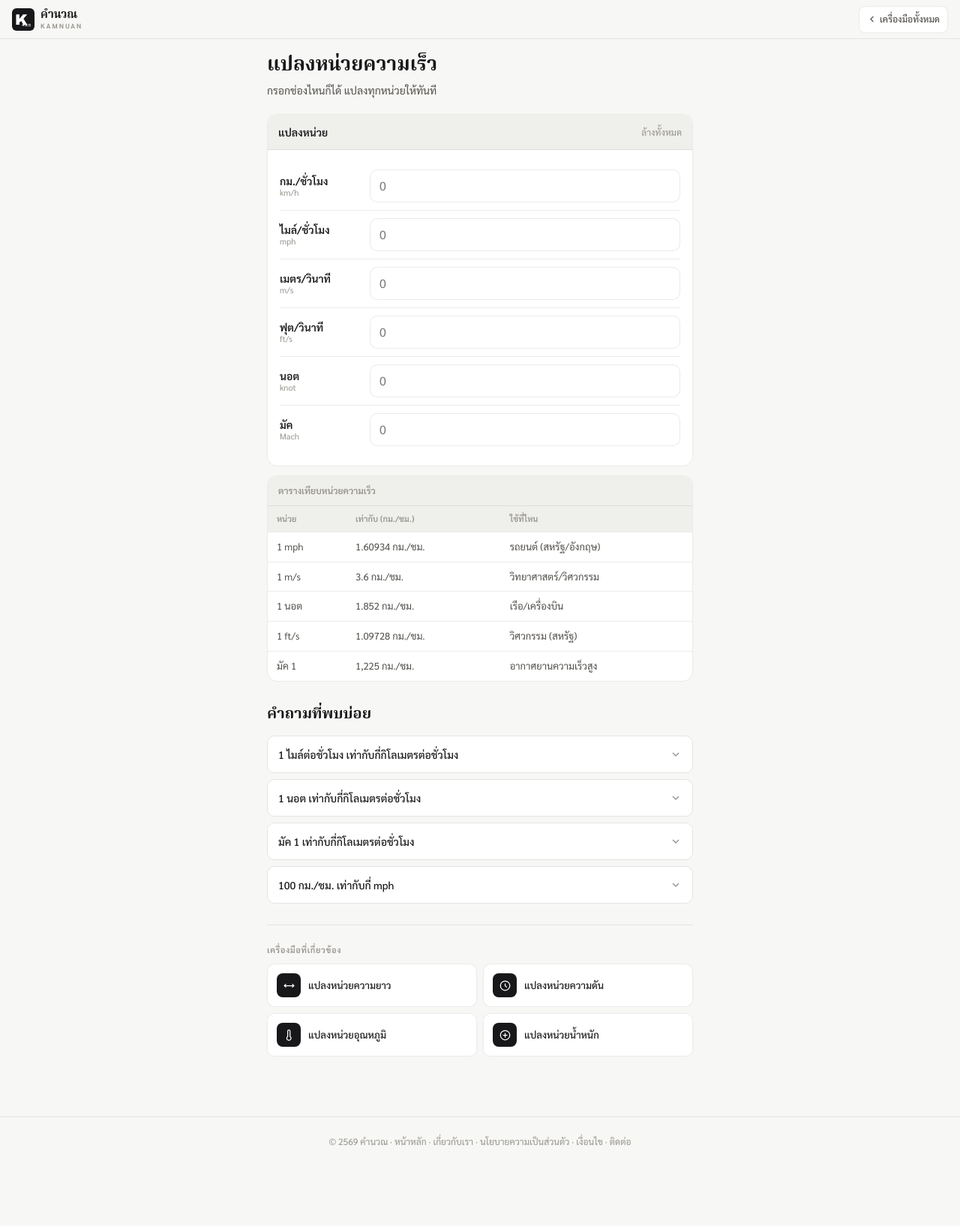
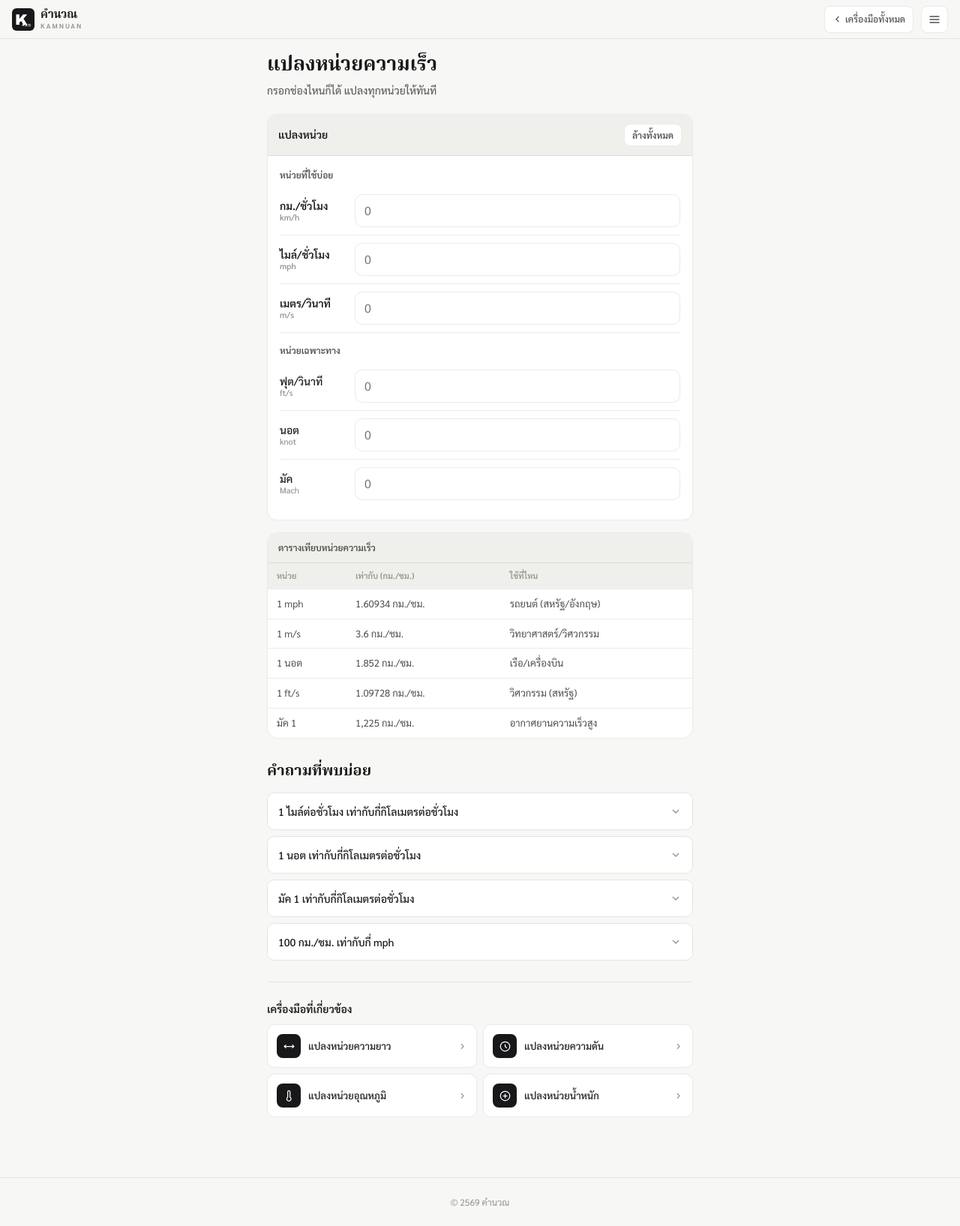
Before and after one commit to pntsm12/kamnuankhwamrew, a plain HTML site: page index.html in a window 1280 px wide. Shown: the whole page at 75% size. Before the commit the page ends 1554 px from the top, so only its background shows below. Drawn offline with Linux system fonts and the light colour scheme.

Commit message:
index.html

```diff
--- a/index.html
+++ b/index.html
@@ -3,10 +3,10 @@
 <head>
 <meta charset="UTF-8">
 <meta name="viewport" content="width=device-width, initial-scale=1.0, viewport-fit=cover">
-<title>แปลงหน่วยความเร็ว — กม./ชม. ไมล์/ชม. เมตร/วินาที นอต มัค</title>
+<title>แปลงหน่วยความเร็ว | กม./ชม. ไมล์/ชม. เมตร/วินาที นอต มัค</title>
 <meta name="description" content="แปลงหน่วยความเร็วได้ทันที กม./ชม. ไมล์/ชม. เมตร/วินาที ฟุต/วินาที นอต และมัค กรอกช่องไหนก็ได้">
 <link rel="canonical" href="https://kamnuan.net/kamnuankhwamrew/">
-<meta property="og:title" content="แปลงหน่วยความเร็ว — กม./ชม. ไมล์/ชม. นอต มัค">
+<meta property="og:title" content="แปลงหน่วยความเร็ว | กม./ชม. ไมล์/ชม. นอต มัค">
 <meta property="og:description" content="แปลงหน่วยความเร็ว กม./ชม. ไมล์/ชม. เมตร/วินาที นอต มัค กรอกช่องไหนก็ได้">
 <meta property="og:type" content="website">
 <meta property="og:url" content="https://kamnuan.net/kamnuankhwamrew/">
@@ -32,6 +32,15 @@ header{position:sticky;top:0;z-index:100;height:52px;display:flex;align-items:ce
 .logo-en{font-size:9px;font-weight:600;color:#96938C;letter-spacing:2px;}
 .back-btn{display:inline-flex;align-items:center;gap:4px;height:36px;padding:0 10px;border:1px solid var(--b0);border-radius:8px;background:#FFFFFF;font-family:'Sarabun',sans-serif;font-size:12px;font-weight:500;color:#52504C;text-decoration:none;white-space:nowrap;}
 .back-btn svg{width:13px;height:13px;stroke:currentColor;stroke-width:2;fill:none;stroke-linecap:round;stroke-linejoin:round;}
+.menu-wrap{position:relative;flex-shrink:0;}
+.menu-btn{width:36px;height:36px;flex-shrink:0;display:flex;align-items:center;justify-content:center;border:1px solid var(--b0);border-radius:8px;background:#FFFFFF;cursor:pointer;padding:0;transition:transform .1s ease;}
+.menu-btn:active{transform:scale(.94);}
+.menu-btn svg{width:16px;height:16px;stroke:#52504C;stroke-width:2;stroke-linecap:round;}
+.menu-panel{position:absolute;top:44px;right:0;min-width:190px;background:#FFFFFF;border:1px solid var(--b0);border-radius:var(--r);box-shadow:0 8px 24px rgba(0,0,0,0.14);padding:6px;opacity:0;transform:scale(.96) translateY(-4px);transform-origin:top right;pointer-events:none;transition:opacity .15s ease,transform .15s ease;z-index:200;}
+.menu-panel.open{opacity:1;transform:scale(1) translateY(0);pointer-events:auto;}
+.menu-panel a{display:block;padding:11px 12px;border-radius:8px;font-family:'Sarabun',sans-serif;font-size:13px;color:#18181A;text-decoration:none;}
+.menu-panel a:active{background:#EFEFEC;}
+@media(hover:hover){.menu-panel a:hover{background:#EFEFEC;}}
 .page{width:100%;max-width:600px;margin:0 auto;padding:20px 16px 80px;}
 .page-hd{margin-bottom:20px;}
 .page-hd h1{font-family:'Noto Serif Thai',serif;font-size:clamp(20px,5vw,26px);font-weight:700;color:#18181A;line-height:1.2;}
@@ -39,16 +48,23 @@ header{position:sticky;top:0;z-index:100;height:52px;display:flex;align-items:ce
 .card{background:#FFFFFF;border:1px solid var(--b0);border-radius:var(--r-lg);overflow:hidden;margin-bottom:12px;width:100%;}
 .card-head{display:flex;align-items:center;justify-content:space-between;padding:12px 14px;border-bottom:1px solid var(--b0);background:#EFEFEC;}
 .card-head-title{font-size:14px;font-weight:600;color:#18181A;}
-.clear-btn{font-size:12px;color:#96938C;background:none;border:none;cursor:pointer;font-family:'Sarabun',sans-serif;}
+.clear-btn{font-size:12px;font-weight:600;color:#52504C;background:#FFFFFF;border:1px solid var(--b0);border-radius:8px;padding:6px 10px;cursor:pointer;font-family:'Sarabun',sans-serif;transition:transform .1s ease;}
+.clear-btn:active{transform:scale(.96);background:#F7F7F5;}
 .card-body{padding:16px;}
+.unit-group-label{font-size:12px;font-weight:700;color:#52504C;padding:14px 0 6px;}
+.unit-group-label:first-child{padding-top:0;}
 .unit-row{display:flex;align-items:center;gap:10px;padding:10px 0;border-bottom:1px solid var(--b0);}
 .unit-row:last-child{border-bottom:none;}
-.unit-lbl{font-size:14px;font-weight:600;color:#18181A;width:110px;flex-shrink:0;line-height:1.3;}
-.unit-sub{font-size:11px;color:#96938C;font-weight:400;display:block;}
+.unit-lbl{font-size:14px;color:#18181A;font-weight:500;width:90px;flex-shrink:0;line-height:1.3;}
+.unit-row.primary .unit-lbl{font-weight:600;}
+.unit-sub{font-size:11px;color:#96938C;display:block;}
 .unit-input{flex:1;min-width:0;height:44px;padding:0 12px;border:1px solid var(--b0);border-radius:var(--r);background:#FFFFFF;font-family:'Sarabun',sans-serif;font-size:16px;color:#18181A;outline:none;}
 .unit-input:focus{border-color:#18181A;}
-.info-table-wrap{margin-top:12px;background:#FFFFFF;border:1px solid var(--b0);border-radius:var(--r-lg);overflow:hidden;}
-.info-table-title{padding:10px 14px;font-size:12px;font-weight:600;color:#96938C;border-bottom:1px solid var(--b0);background:#EFEFEC;}
+@keyframes unitFlash{from{background:#EFEFEC;}to{background:#FFFFFF;}}
+.unit-input.flash{animation:unitFlash .6s ease;}
+@media(prefers-reduced-motion:reduce){.unit-input.flash{animation:none;}}
+.info-table-wrap{margin-top:16px;background:#FFFFFF;border:1px solid var(--b0);border-radius:var(--r-lg);overflow:hidden;}
+.info-table-title{padding:10px 14px;font-size:12px;font-weight:700;color:#52504C;border-bottom:1px solid var(--b0);background:#EFEFEC;}
 .info-table{width:100%;border-collapse:collapse;font-size:13px;}
 .info-table th{padding:8px 12px;text-align:left;font-size:11px;font-weight:600;color:#96938C;border-bottom:1px solid var(--b0);background:#EFEFEC;}
 .info-table td{padding:9px 12px;color:#52504C;border-bottom:1px solid var(--b0);}
@@ -63,12 +79,15 @@ header{position:sticky;top:0;z-index:100;height:52px;display:flex;align-items:ce
 .faq-a.open{max-height:300px;padding:14px;}
 .faq-a strong{color:#18181A;}
 .related-wrap{margin-top:28px;padding-top:24px;border-top:1px solid var(--b0);}
-.related-title{font-size:11px;font-weight:600;color:#96938C;letter-spacing:.06em;text-transform:uppercase;margin-bottom:10px;}
-.related-grid{display:grid;grid-template-columns:1fr 1fr;gap:8px;}
-.related-card{display:flex;align-items:center;gap:10px;padding:12px;background:#FFFFFF;border:1px solid var(--b0);border-radius:var(--r);text-decoration:none;}
+.related-title{font-size:14px;font-weight:600;color:#18181A;margin-bottom:10px;}
+.related-grid{display:grid;grid-template-columns:minmax(0,1fr) minmax(0,1fr);gap:8px;}
+.related-card{display:flex;align-items:center;gap:10px;padding:12px;background:#FFFFFF;border:1px solid var(--b0);border-radius:var(--r);text-decoration:none;transition:transform .1s ease,border-color .15s ease;}
+.related-card:active{transform:scale(.97);}
+@media(hover:hover){.related-card:hover{border-color:var(--b1);}}
 .related-ico{width:32px;height:32px;border-radius:8px;background:#18181A;display:flex;align-items:center;justify-content:center;flex-shrink:0;}
 .related-ico svg{width:15px;height:15px;stroke:#FFFFFF;stroke-width:2;fill:none;stroke-linecap:round;stroke-linejoin:round;}
-.related-name{font-size:13px;font-weight:500;color:#18181A;}
+.related-name{font-size:13px;font-weight:500;color:#18181A;flex:1;min-width:0;}
+.related-arrow{width:13px;height:13px;stroke:#96938C;stroke-width:2;fill:none;flex-shrink:0;}
 footer{border-top:1px solid var(--b0);padding:20px 16px;text-align:center;font-size:12px;color:#96938C;line-height:2;}
 footer a{color:#96938C;text-decoration:none;}
 </style>
@@ -91,6 +110,17 @@ footer a{color:#96938C;text-decoration:none;}
     <div class="logo-t"><span class="logo-th">คำนวณ</span><span class="logo-en">KAMNUAN</span></div>
   </a>
   <a class="back-btn" href="/"><svg viewBox="0 0 24 24"><polyline points="15 18 9 12 15 6"/></svg>เครื่องมือทั้งหมด</a>
+  <div class="menu-wrap">
+    <button class="menu-btn" id="menuBtn" aria-haspopup="true" aria-expanded="false" aria-label="เมนู" onclick="toggleMenu(event)" type="button">
+      <svg viewBox="0 0 24 24"><line x1="3" y1="6" x2="21" y2="6"/><line x1="3" y1="12" x2="21" y2="12"/><line x1="3" y1="18" x2="21" y2="18"/></svg>
+    </button>
+    <div class="menu-panel" id="menuPanel" role="menu">
+      <a href="/about.html" role="menuitem">เกี่ยวกับเรา</a>
+      <a href="/privacy.html" role="menuitem">นโยบายความเป็นส่วนตัว</a>
+      <a href="/terms.html" role="menuitem">เงื่อนไข</a>
+      <a href="/contact.html" role="menuitem">ติดต่อ</a>
+    </div>
+  </div>
 </header>
 
 <div class="page">
@@ -105,12 +135,14 @@ footer a{color:#96938C;text-decoration:none;}
       <button class="clear-btn" onclick="clearAll()" type="button">ล้างทั้งหมด</button>
     </div>
     <div class="card-body">
-      <div class="unit-row"><span class="unit-lbl">กม./ชั่วโมง<span class="unit-sub">km/h</span></span><input class="unit-input" id="f-kmh" type="number" placeholder="0" min="0" inputmode="decimal" oninput="convert('kmh')"></div>
-      <div class="unit-row"><span class="unit-lbl">ไมล์/ชั่วโมง<span class="unit-sub">mph</span></span><input class="unit-input" id="f-mph" type="number" placeholder="0" min="0" inputmode="decimal" oninput="convert('mph')"></div>
-      <div class="unit-row"><span class="unit-lbl">เมตร/วินาที<span class="unit-sub">m/s</span></span><input class="unit-input" id="f-ms" type="number" placeholder="0" min="0" inputmode="decimal" oninput="convert('ms')"></div>
-      <div class="unit-row"><span class="unit-lbl">ฟุต/วินาที<span class="unit-sub">ft/s</span></span><input class="unit-input" id="f-fts" type="number" placeholder="0" min="0" inputmode="decimal" oninput="convert('fts')"></div>
-      <div class="unit-row"><span class="unit-lbl">นอต<span class="unit-sub">knot</span></span><input class="unit-input" id="f-knot" type="number" placeholder="0" min="0" inputmode="decimal" oninput="convert('knot')"></div>
-      <div class="unit-row"><span class="unit-lbl">มัค<span class="unit-sub">Mach</span></span><input class="unit-input" id="f-mach" type="number" placeholder="0" min="0" inputmode="decimal" oninput="convert('mach')"></div>
+      <div class="unit-group-label">หน่วยที่ใช้บ่อย</div>
+      <div class="unit-row primary"><label class="unit-lbl" for="f-kmh">กม./ชั่วโมง<span class="unit-sub">km/h</span></label><input class="unit-input" id="f-kmh" type="number" placeholder="0" min="0" inputmode="decimal" aria-live="polite" aria-atomic="true" oninput="convert('kmh')"></div>
+      <div class="unit-row primary"><label class="unit-lbl" for="f-mph">ไมล์/ชั่วโมง<span class="unit-sub">mph</span></label><input class="unit-input" id="f-mph" type="number" placeholder="0" min="0" inputmode="decimal" aria-live="polite" aria-atomic="true" oninput="convert('mph')"></div>
+      <div class="unit-row primary"><label class="unit-lbl" for="f-ms">เมตร/วินาที<span class="unit-sub">m/s</span></label><input class="unit-input" id="f-ms" type="number" placeholder="0" min="0" inputmode="decimal" aria-live="polite" aria-atomic="true" oninput="convert('ms')"></div>
+      <div class="unit-group-label">หน่วยเฉพาะทาง</div>
+      <div class="unit-row"><label class="unit-lbl" for="f-fts">ฟุต/วินาที<span class="unit-sub">ft/s</span></label><input class="unit-input" id="f-fts" type="number" placeholder="0" min="0" inputmode="decimal" aria-live="polite" aria-atomic="true" oninput="convert('fts')"></div>
+      <div class="unit-row"><label class="unit-lbl" for="f-knot">นอต<span class="unit-sub">knot</span></label><input class="unit-input" id="f-knot" type="number" placeholder="0" min="0" inputmode="decimal" aria-live="polite" aria-atomic="true" oninput="convert('knot')"></div>
+      <div class="unit-row"><label class="unit-lbl" for="f-mach">มัค<span class="unit-sub">Mach</span></label><input class="unit-input" id="f-mach" type="number" placeholder="0" min="0" inputmode="decimal" aria-live="polite" aria-atomic="true" oninput="convert('mach')"></div>
     </div>
   </div>
 
@@ -151,39 +183,71 @@ footer a{color:#96938C;text-decoration:none;}
   <div class="related-wrap">
     <div class="related-title">เครื่องมือที่เกี่ยวข้อง</div>
     <div class="related-grid">
-      <a class="related-card" href="/kamnuankhwamyao/"><div class="related-ico"><svg viewBox="0 0 24 24"><path d="M5 9l-3 3 3 3"/><path d="M19 9l3 3-3 3"/><line x1="2" y1="12" x2="22" y2="12"/></svg></div><span class="related-name">แปลงหน่วยความยาว</span></a>
-      <a class="related-card" href="/kamnuanpressure/"><div class="related-ico"><svg viewBox="0 0 24 24"><circle cx="12" cy="12" r="10"/><path d="M12 8v4l3 3"/></svg></div><span class="related-name">แปลงหน่วยความดัน</span></a>
-      <a class="related-card" href="/kamnuanunhaphum/"><div class="related-ico"><svg viewBox="0 0 24 24"><path d="M14 14.76V3.5a2.5 2.5 0 0 0-5 0v11.26a4.5 4.5 0 1 0 5 0z"/></svg></div><span class="related-name">แปลงหน่วยอุณหภูมิ</span></a>
-      <a class="related-card" href="/kamnuannamnak/"><div class="related-ico"><svg viewBox="0 0 24 24"><circle cx="12" cy="12" r="10"/><line x1="8" y1="12" x2="16" y2="12"/><line x1="12" y1="8" x2="12" y2="16"/></svg></div><span class="related-name">แปลงหน่วยน้ำหนัก</span></a>
+      <a class="related-card" href="/kamnuankhwamyao/"><div class="related-ico"><svg viewBox="0 0 24 24"><path d="M5 9l-3 3 3 3"/><path d="M19 9l3 3-3 3"/><line x1="2" y1="12" x2="22" y2="12"/></svg></div><span class="related-name">แปลงหน่วยความยาว</span><svg class="related-arrow" viewBox="0 0 24 24"><polyline points="9 18 15 12 9 6"/></svg></a>
+      <a class="related-card" href="/kamnuanpressure/"><div class="related-ico"><svg viewBox="0 0 24 24"><circle cx="12" cy="12" r="10"/><path d="M12 8v4l3 3"/></svg></div><span class="related-name">แปลงหน่วยความดัน</span><svg class="related-arrow" viewBox="0 0 24 24"><polyline points="9 18 15 12 9 6"/></svg></a>
+      <a class="related-card" href="/kamnuanunhaphum/"><div class="related-ico"><svg viewBox="0 0 24 24"><path d="M14 14.76V3.5a2.5 2.5 0 0 0-5 0v11.26a4.5 4.5 0 1 0 5 0z"/></svg></div><span class="related-name">แปลงหน่วยอุณหภูมิ</span><svg class="related-arrow" viewBox="0 0 24 24"><polyline points="9 18 15 12 9 6"/></svg></a>
+      <a class="related-card" href="/kamnuannamnak/"><div class="related-ico"><svg viewBox="0 0 24 24"><circle cx="12" cy="12" r="10"/><line x1="8" y1="12" x2="16" y2="12"/><line x1="12" y1="8" x2="12" y2="16"/></svg></div><span class="related-name">แปลงหน่วยน้ำหนัก</span><svg class="related-arrow" viewBox="0 0 24 24"><polyline points="9 18 15 12 9 6"/></svg></a>
     </div>
   </div>
 </div>
 
-<footer role="contentinfo">
-  <p>© 2569 คำนวณ · <a href="/">หน้าหลัก</a> · <a href="/about.html">เกี่ยวกับเรา</a> · <a href="/privacy.html">นโยบายความเป็นส่วนตัว</a> · <a href="/terms.html">เงื่อนไข</a> · <a href="/contact.html">ติดต่อ</a></p>
-</footer>
+<footer role="contentinfo"><p>© 2569 คำนวณ</p></footer>
 
 <script>
 function toggleFaq(btn){const e=btn.getAttribute('aria-expanded')==='true';btn.setAttribute('aria-expanded',String(!e));btn.nextElementSibling.classList.toggle('open',!e);}
 
+function toggleMenu(e){
+  e.stopPropagation();
+  const panel=document.getElementById('menuPanel');
+  const btn=document.getElementById('menuBtn');
+  const open=panel.classList.toggle('open');
+  btn.setAttribute('aria-expanded',String(open));
+}
+document.addEventListener('click',function(e){
+  const panel=document.getElementById('menuPanel');
+  const btn=document.getElementById('menuBtn');
+  if(panel.classList.contains('open') && !panel.contains(e.target) && e.target!==btn){
+    panel.classList.remove('open');
+    btn.setAttribute('aria-expanded','false');
+  }
+});
+document.addEventListener('keydown',function(e){
+  if(e.key==='Escape'){
+    const panel=document.getElementById('menuPanel');
+    if(panel.classList.contains('open')){
+      panel.classList.remove('open');
+      document.getElementById('menuBtn').setAttribute('aria-expanded','false');
+    }
+  }
+});
+
 const TO_KMH={kmh:1,mph:1.60934,ms:3.6,fts:1.09728,knot:1.852,mach:1225.044};
 const UNITS=Object.keys(TO_KMH);
+let converted=false;
 
 function fmt(n){
   if(n===0) return '0';
-  if(n>=10000) return parseFloat(n.toFixed(2)).toString();
-  if(n>=100) return parseFloat(n.toFixed(4)).toString();
-  if(n>=1) return parseFloat(n.toFixed(6)).toString();
-  return parseFloat(n.toFixed(8)).toString();
+  const abs=Math.abs(n);
+  if(abs>=1) return parseFloat(n.toFixed(2)).toString();
+  if(abs>=0.01) return parseFloat(n.toFixed(4)).toString();
+  return parseFloat(n.toFixed(6)).toString();
 }
 
 function convert(src){
   const val=parseFloat(document.getElementById('f-'+src).value);
-  if(isNaN(val)||val<0){clearAll();return;}
+  if(isNaN(val)||val<0){
+    UNITS.forEach(u=>{if(u!==src) document.getElementById('f-'+u).value='';});
+    return;
+  }
+  if(!converted){converted=true;gtag('event','convert_used',{tool_name:'kamnuankhwamrew'});}
   const base=val*TO_KMH[src];
   UNITS.forEach(u=>{
     if(u===src) return;
-    document.getElementById('f-'+u).value=fmt(base/TO_KMH[u]);
+    const el=document.getElementById('f-'+u);
+    el.value=fmt(base/TO_KMH[u]);
+    el.classList.remove('flash');
+    void el.offsetWidth;
+    el.classList.add('flash');
   });
 }
 
```
